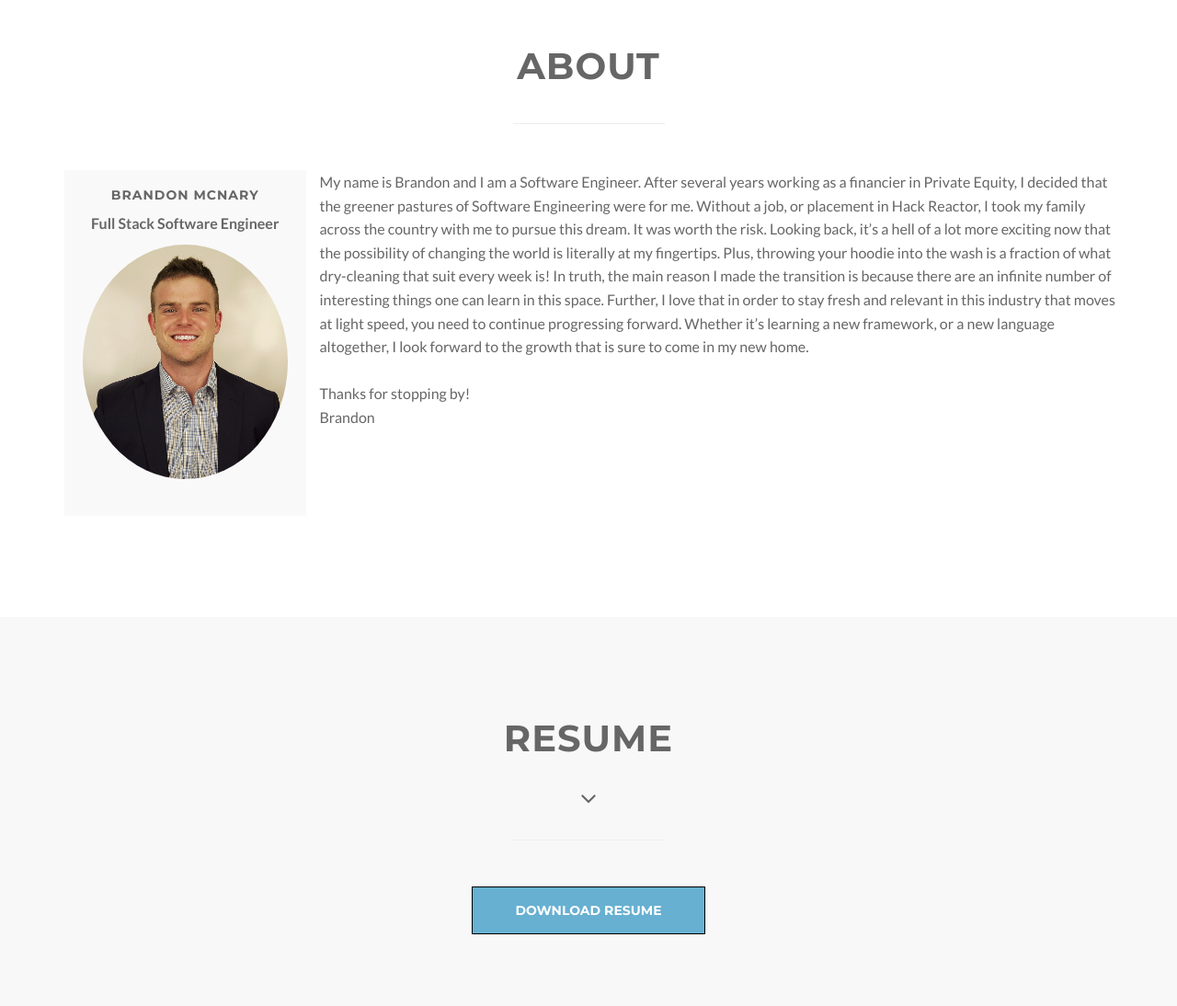
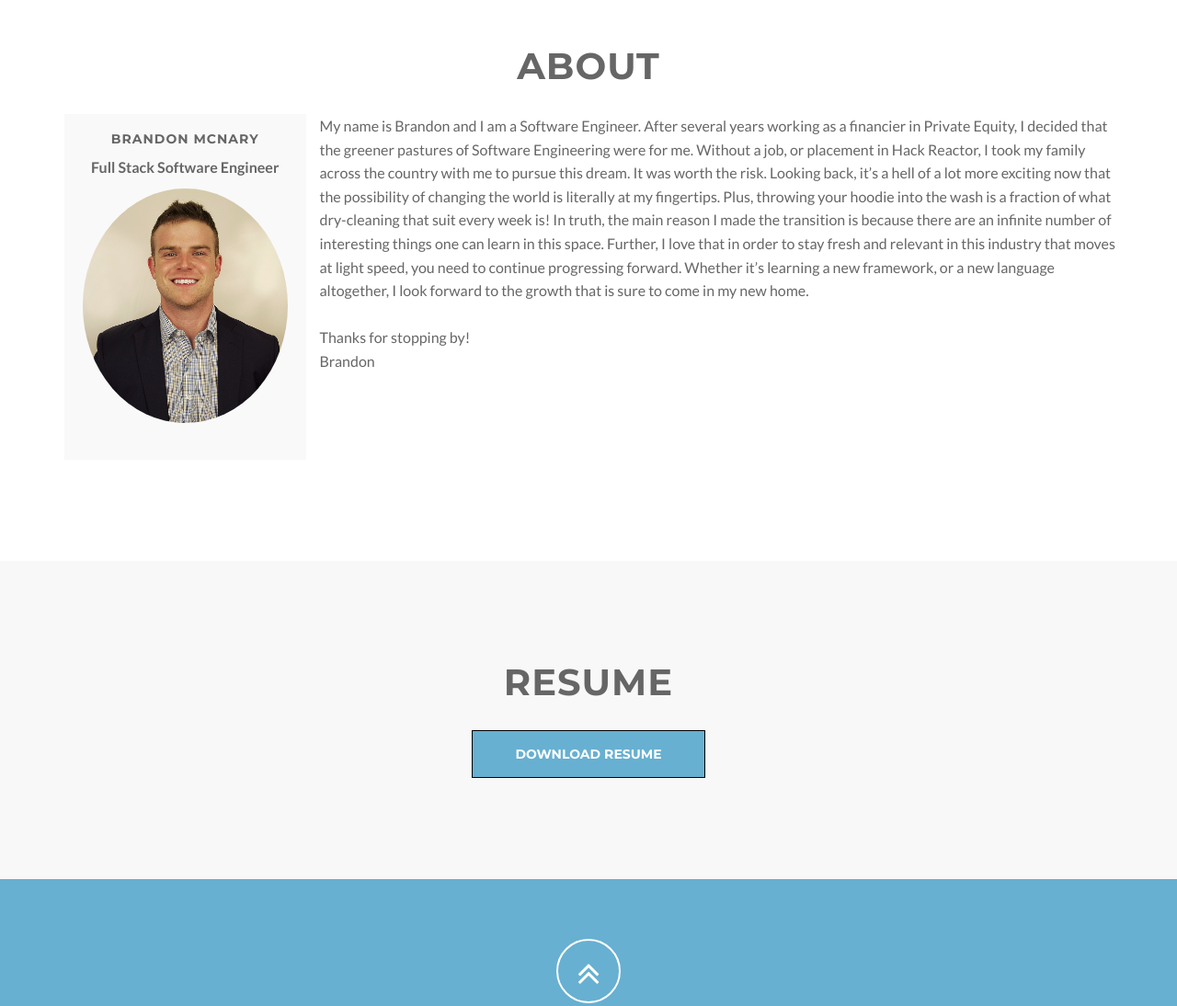
Before and after one commit to BrandonMcNary/personalWebSite, a website: page public/assets/index.html in a window 1280 px wide. Shown: the part 860-1954 px from the top of the page at 92% size. Drawn offline with nearby package versions, Linux system fonts and the light colour scheme; files that its build step writes are made by us from their sources; files whose address does not match are found by name.

Commit message:
fixed a consistency issue

```diff
--- a/public/assets/index.html
+++ b/public/assets/index.html
@@ -107,9 +107,7 @@
 		<div class="container">
 
 		<div class="row">
-			<div class="col-lg-2 col-lg-offset-5">
-				<hr class="marginbot-50">
-			</div>
+
 		</div>
         <div class="row">
             <div class="col-xs-6 col-sm-3 col-md-3">
@@ -150,12 +148,10 @@
 		<div class="heading-about">
 			<div class="container">
 			<div class="row">
-				<div class="col-lg-8 col-lg-offset-2">
+				<div class="col-lg-0 col-lg-offset-0">
 					<div class="wow bounceInDown" data-wow-delay="0.4s">
 					<div class="section-heading">
 					<h2>Resume</h2>
-					<i class="fa fa-2x fa-angle-down"></i>
-
 					</div>
 					</div>
 				</div>
@@ -164,9 +160,6 @@
 		</div>
 		<div class="container">
 		<div class="row">
-			<div class="col-lg-2 col-lg-offset-5">
-				<hr class="marginbot-50">
-			</div>
 		</div>
         <div class="row">
             <div class="col-sm-0 col-md-0">
```
